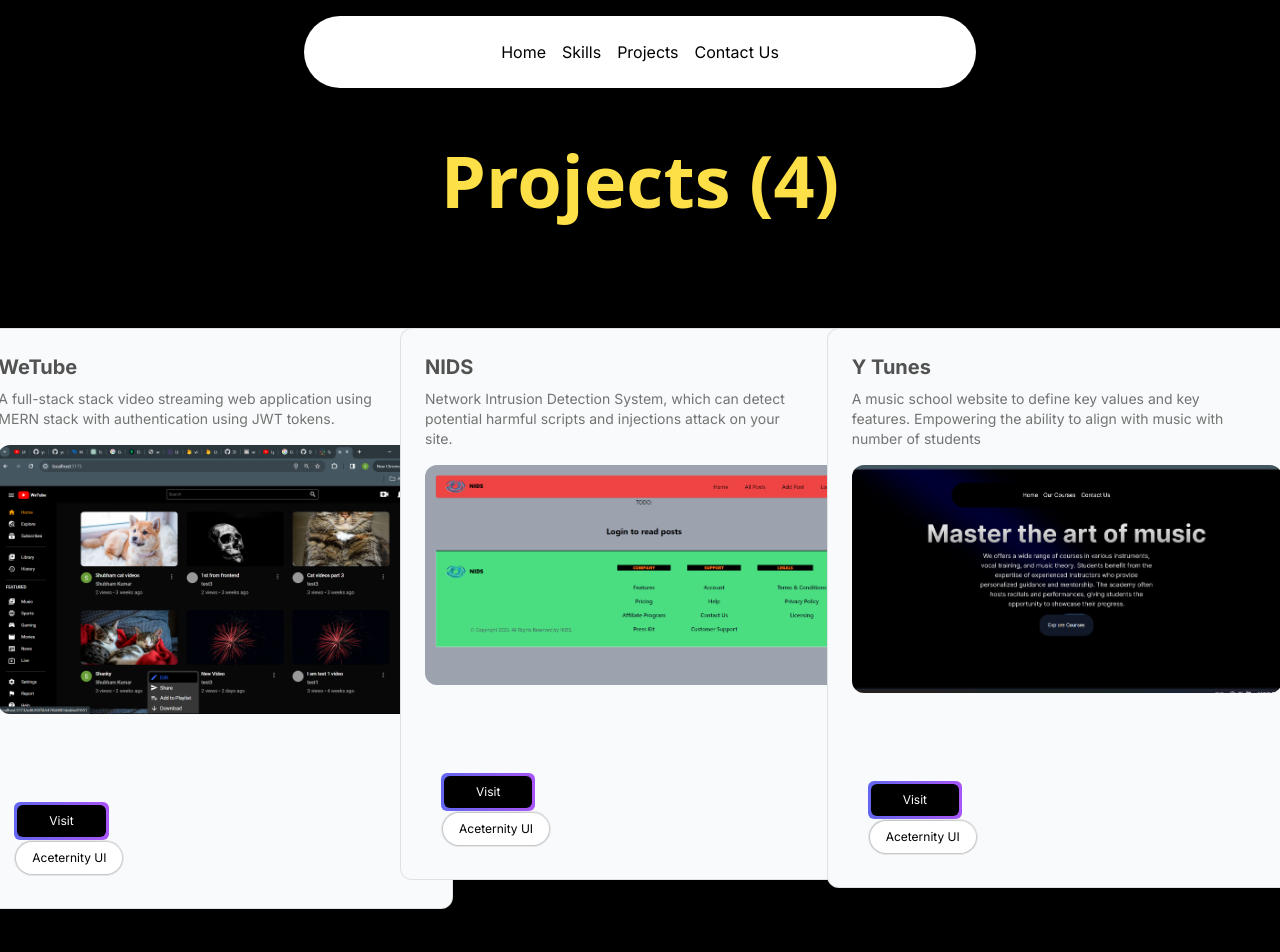
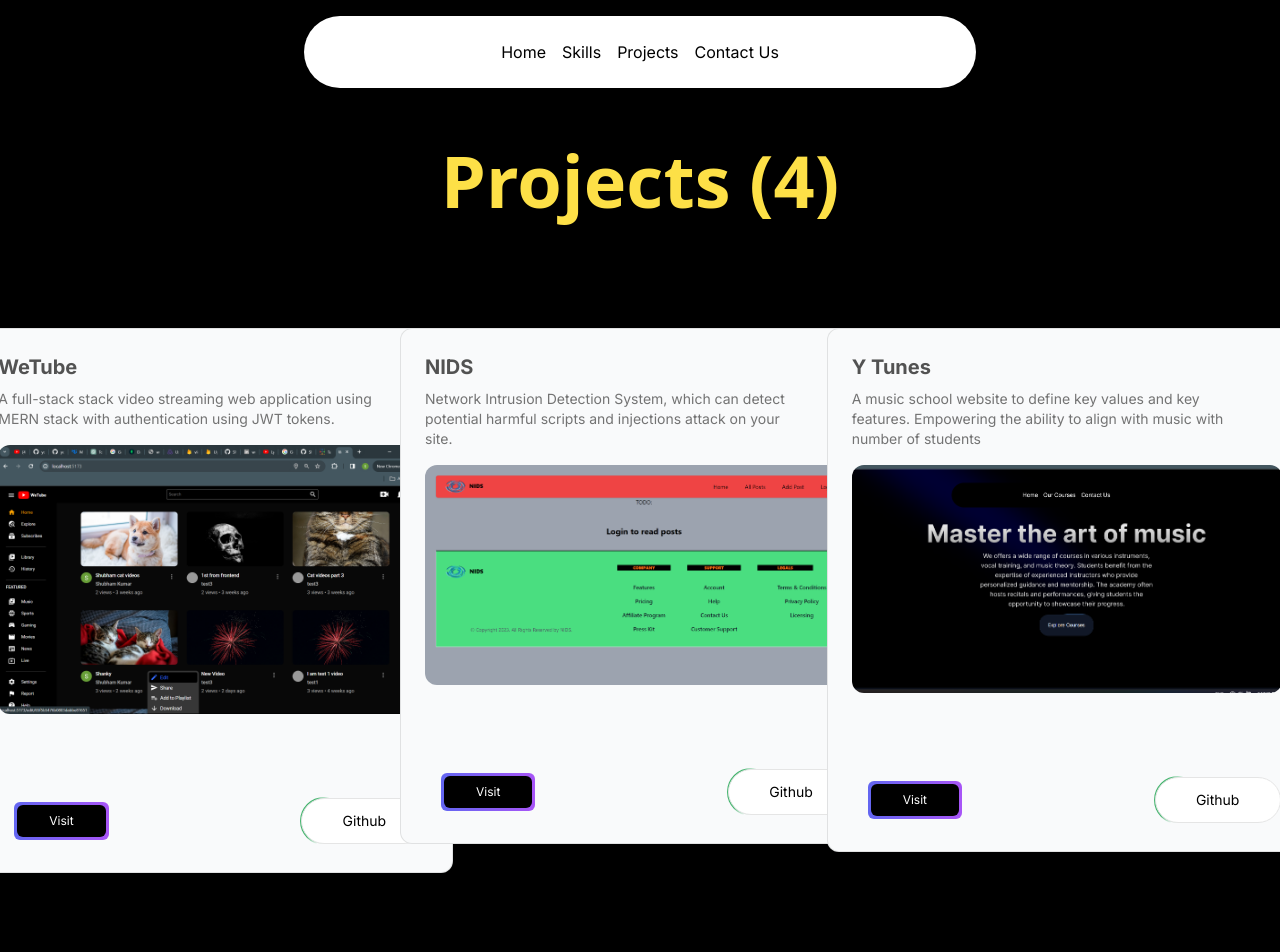
Before and after one commit to Shubhamcypher/portfolio, a Next.js app: page /projects in a window 1280 px wide. Shown: the top 952 px of the page. Built offline with nearby package versions, Linux system fonts and the light colour scheme.

Commit message:
github button

```diff
--- a/app/projects/page.tsx
+++ b/app/projects/page.tsx
@@ -8,8 +8,7 @@
 
 
 import ProjecData from '@/data/my_projects.json'
-import { HoverBorderGradient } from "@/components/ui/hover-border-gradient";
-
+import { Button } from "@/components/ui/moving-border";
 
 
 
@@ -58,17 +57,11 @@
                     Visit
                   </div>
                 </button>
-                <div className="flex justify-center text-center">
-                  <HoverBorderGradient
-                    containerClassName="rounded-full"
-                    as="button"
-                    className="dark:bg-black bg-white text-black dark:text-white flex items-center space-x-2"
-                  >
-
-                    <span>Aceternity UI</span>
-                  </HoverBorderGradient>
-                </div>
                 </CardItem>
+                <Button
+                  borderRadius="1.75rem"
+                  className="bg-white dark:bg-black text-black dark:text-green-500 border-neutral-200 dark:border-slate-800"
+                  >Github</Button>
               </div>
             </CardBody>
           </CardContainer>
--- a/components/ui/hover-border-gradient.tsx
+++ /dev/null
@@ -1,99 +0,0 @@
-"use client";
-import React, { useState, useEffect, useRef } from "react";
-
-import { motion } from "framer-motion";
-import { cn } from "@/utils/cn";
-
-type Direction = "TOP" | "LEFT" | "BOTTOM" | "RIGHT";
-
-export function HoverBorderGradient({
-  children,
-  containerClassName,
-  className,
-  as: Tag = "button",
-  duration = 1,
-  clockwise = true,
-  ...props
-}: React.PropsWithChildren<
-  {
-    as?: React.ElementType;
-    containerClassName?: string;
-    className?: string;
-    duration?: number;
-    clockwise?: boolean;
-  } & React.HTMLAttributes<HTMLElement>
->) {
-  const [hovered, setHovered] = useState<boolean>(false);
-  const [direction, setDirection] = useState<Direction>("TOP");
-
-  const rotateDirection = (currentDirection: Direction): Direction => {
-    const directions: Direction[] = ["TOP", "LEFT", "BOTTOM", "RIGHT"];
-    const currentIndex = directions.indexOf(currentDirection);
-    const nextIndex = clockwise
-      ? (currentIndex - 1 + directions.length) % directions.length
-      : (currentIndex + 1) % directions.length;
-    return directions[nextIndex];
-  };
-
-  const movingMap: Record<Direction, string> = {
-    TOP: "radial-gradient(20.7% 50% at 50% 0%, hsl(0, 0%, 100%) 0%, rgba(255, 255, 255, 0) 100%)",
-    LEFT: "radial-gradient(16.6% 43.1% at 0% 50%, hsl(0, 0%, 100%) 0%, rgba(255, 255, 255, 0) 100%)",
-    BOTTOM:
-      "radial-gradient(20.7% 50% at 50% 100%, hsl(0, 0%, 100%) 0%, rgba(255, 255, 255, 0) 100%)",
-    RIGHT:
-      "radial-gradient(16.2% 41.199999999999996% at 100% 50%, hsl(0, 0%, 100%) 0%, rgba(255, 255, 255, 0) 100%)",
-  };
-
-  const highlight =
-    "radial-gradient(75% 181.15942028985506% at 50% 50%, #3275F8 0%, rgba(255, 255, 255, 0) 100%)";
-
-  useEffect(() => {
-    if (!hovered) {
-      const interval = setInterval(() => {
-        setDirection((prevState) => rotateDirection(prevState));
-      }, duration * 1000);
-      return () => clearInterval(interval);
-    }
-  }, [hovered]);
-  return (
-    <Tag
-      onMouseEnter={(event: React.MouseEvent<HTMLDivElement>) => {
-        setHovered(true);
-      }}
-      onMouseLeave={() => setHovered(false)}
-      className={cn(
-        "relative flex rounded-full border  content-center bg-black/20 hover:bg-black/10 transition duration-500 dark:bg-white/20 items-center flex-col flex-nowrap gap-10 h-min justify-center overflow-visible p-px decoration-clone w-fit",
-        containerClassName
-      )}
-      {...props}
-    >
-      <div
-        className={cn(
-          "w-auto text-white z-10 bg-black px-4 py-2 rounded-[inherit]",
-          className
-        )}
-      >
-        {children}
-      </div>
-      <motion.div
-        className={cn(
-          "flex-none inset-0 overflow-hidden absolute z-0 rounded-[inherit]"
-        )}
-        style={{
-          filter: "blur(2px)",
-          position: "absolute",
-          width: "100%",
-          height: "100%",
-        }}
-        initial={{ background: movingMap[direction] }}
-        animate={{
-          background: hovered
-            ? [movingMap[direction], highlight]
-            : movingMap[direction],
-        }}
-        transition={{ ease: "linear", duration: duration ?? 1 }}
-      />
-      <div className="bg-black absolute z-1 flex-none inset-[2px] rounded-[100px]" />
-    </Tag>
-  );
-}
--- /dev/null
+++ b/components/ui/moving-border.tsx
@@ -0,0 +1,139 @@
+"use client";
+import React from "react";
+import {
+  motion,
+  useAnimationFrame,
+  useMotionTemplate,
+  useMotionValue,
+  useTransform,
+} from "framer-motion";
+import { useRef } from "react";
+import { cn } from "@/utils/cn";
+
+export function Button({
+  borderRadius = "1.75rem",
+  children,
+  as: Component = "button",
+  containerClassName,
+  borderClassName,
+  duration,
+  className,
+  ...otherProps
+}: {
+  borderRadius?: string;
+  children: React.ReactNode;
+  as?: any;
+  containerClassName?: string;
+  borderClassName?: string;
+  duration?: number;
+  className?: string;
+  [key: string]: any;
+}) {
+  return (
+    <Component
+      className={cn(
+        "bg-transparent relative text-xl  h-12 w-32 p-[1px] overflow-hidden ",
+        containerClassName
+      )}
+      style={{
+        borderRadius: borderRadius,
+      }}
+      {...otherProps}
+    >
+      <div
+        className="absolute inset-0"
+        style={{ borderRadius: `calc(${borderRadius} * 0.96)` }}
+      >
+        <MovingBorder duration={duration} rx="30%" ry="30%">
+          <div
+            className={cn(
+              "h-20 w-20 opacity-[0.8] bg-[radial-gradient(var(--green-600)_40%,transparent_60%)]",
+              borderClassName
+            )}
+          />
+        </MovingBorder>
+      </div>
+
+      <div
+        className={cn(
+          "relative bg-slate-900/[0.8] border border-slate-800 backdrop-blur-xl text-white flex items-center justify-center w-full h-full text-sm antialiased",
+          className
+        )}
+        style={{
+          borderRadius: `calc(${borderRadius} * 0.96)`,
+        }}
+      >
+        {children}
+      </div>
+    </Component>
+  );
+}
+
+export const MovingBorder = ({
+  children,
+  duration = 2000,
+  rx,
+  ry,
+  ...otherProps
+}: {
+  children: React.ReactNode;
+  duration?: number;
+  rx?: string;
+  ry?: string;
+  [key: string]: any;
+}) => {
+  const pathRef = useRef<any>();
+  const progress = useMotionValue<number>(0);
+
+  useAnimationFrame((time) => {
+    const length = pathRef.current?.getTotalLength();
+    if (length) {
+      const pxPerMillisecond = length / duration;
+      progress.set((time * pxPerMillisecond) % length);
+    }
+  });
+
+  const x = useTransform(
+    progress,
+    (val) => pathRef.current?.getPointAtLength(val).x
+  );
+  const y = useTransform(
+    progress,
+    (val) => pathRef.current?.getPointAtLength(val).y
+  );
+
+  const transform = useMotionTemplate`translateX(${x}px) translateY(${y}px) translateX(-50%) translateY(-50%)`;
+
+  return (
+    <>
+      <svg
+        xmlns="http://www.w3.org/2000/svg"
+        preserveAspectRatio="none"
+        className="absolute h-full w-full"
+        width="100%"
+        height="100%"
+        {...otherProps}
+      >
+        <rect
+          fill="none"
+          width="100%"
+          height="100%"
+          rx={rx}
+          ry={ry}
+          ref={pathRef}
+        />
+      </svg>
+      <motion.div
+        style={{
+          position: "absolute",
+          top: 0,
+          left: 0,
+          display: "inline-block",
+          transform,
+        }}
+      >
+        {children}
+      </motion.div>
+    </>
+  );
+};
```
